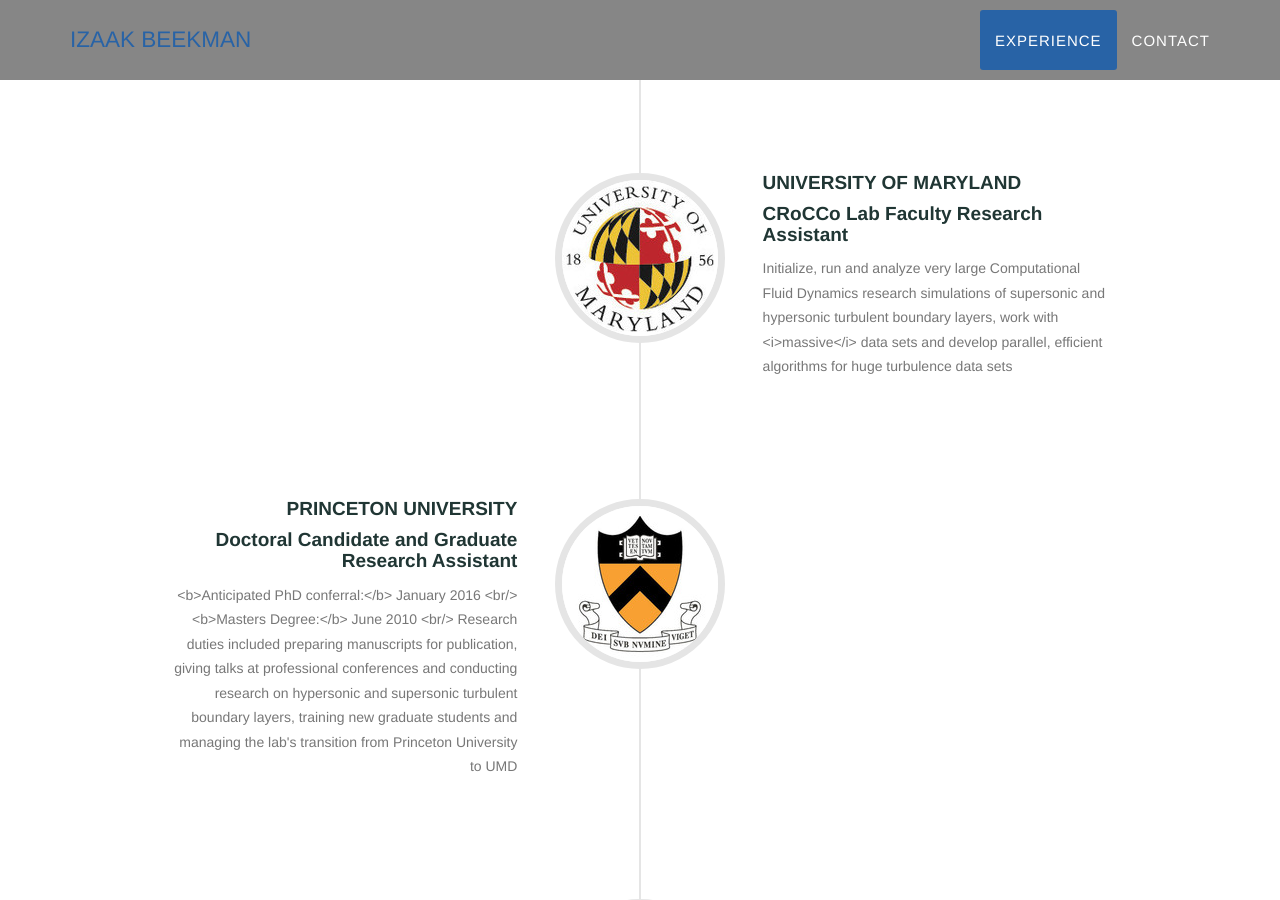
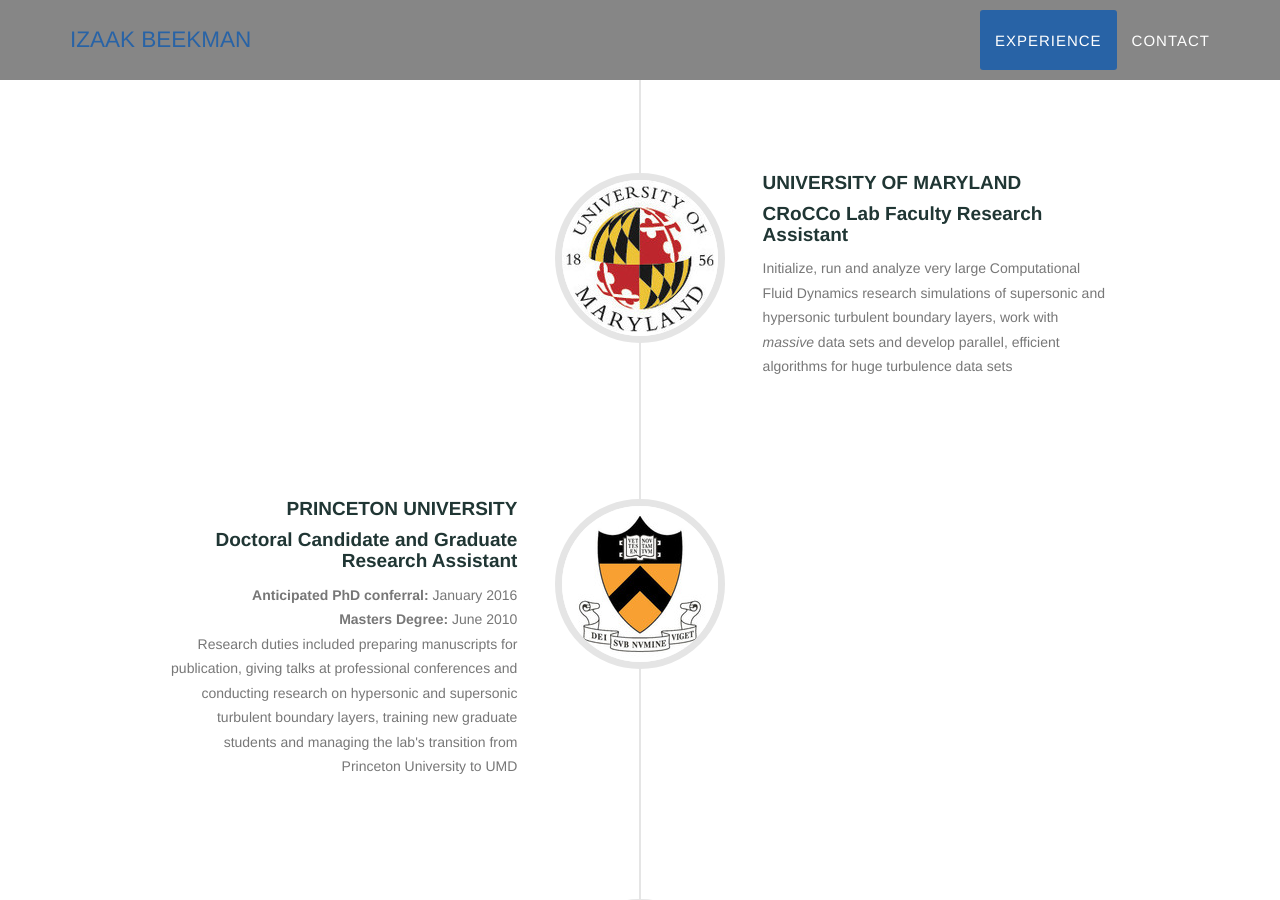
Before and after one commit to zbeekman/zbeekman.github.io, a Jekyll site: the page built from index.html, in a window 1280 px wide and 900 px high, scrolled down 1361 px. Built offline with Jekyll 4.4.1, drawn with Linux system fonts in a browser that asks for light colours; some of the changed text lies outside the part shown.

Commit message:
Don't escape YAML data in experience section

```diff
--- a/_includes/experience.html
+++ b/_includes/experience.html
@@ -29,12 +29,12 @@
                       </div>
                       <div class="timeline-panel">
                         <div class="timeline-heading">
-                          <h4>{{ item.institution | escape_once }}
+                          <h4>{{ item.institution }}
 			  </h4>
-                          <h4 class="subheading">{{ item.title | escape_once }}</h4>
+                          <h4 class="subheading">{{ item.title }}</h4>
                         </div>
                         <div class="timeline-body">
-                          <p class="text-muted">{{ item.description | escape_once }}</p>
+                          <p class="text-muted">{{ item.description }}</p>
                         </div>
                       </div>
                     </li>
```
